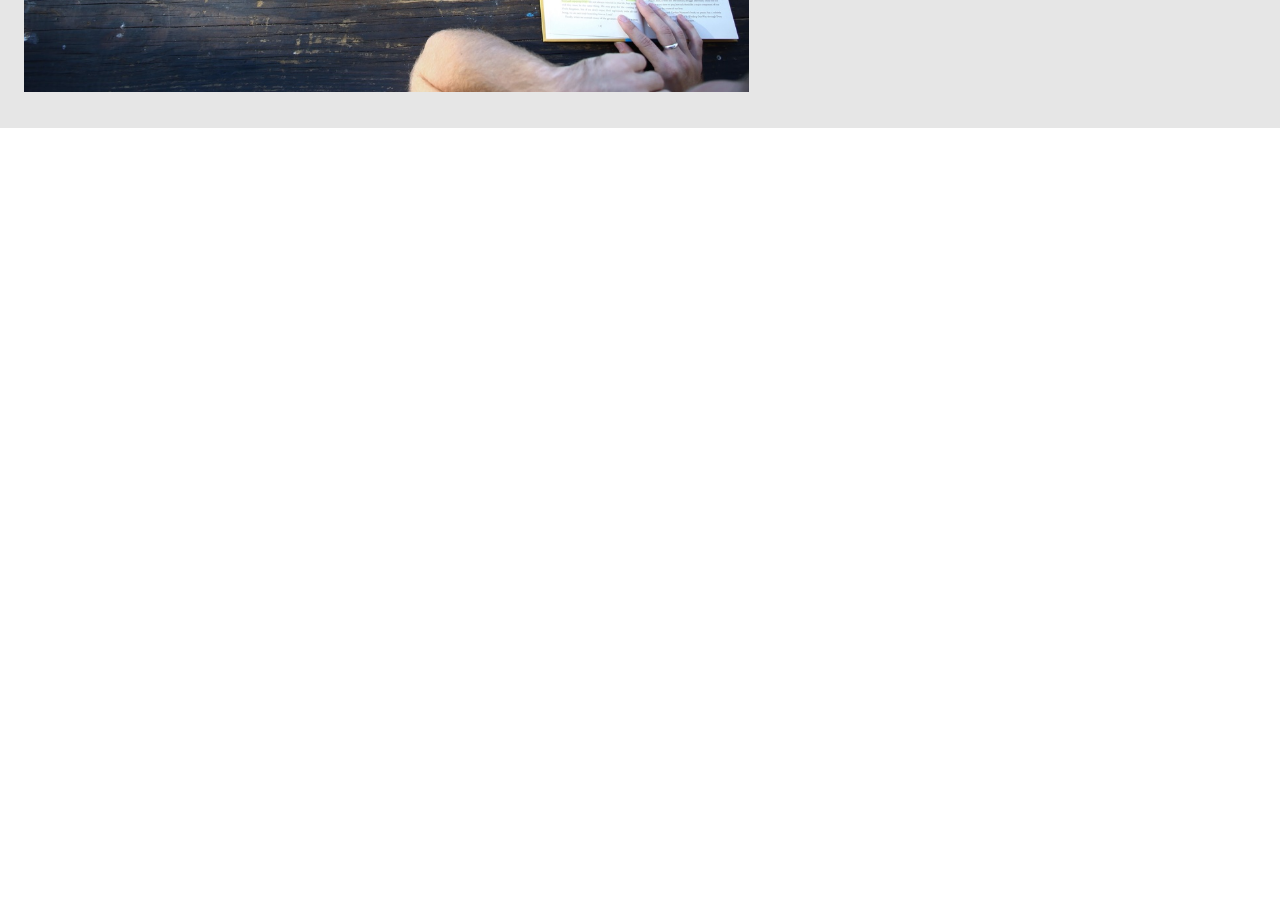
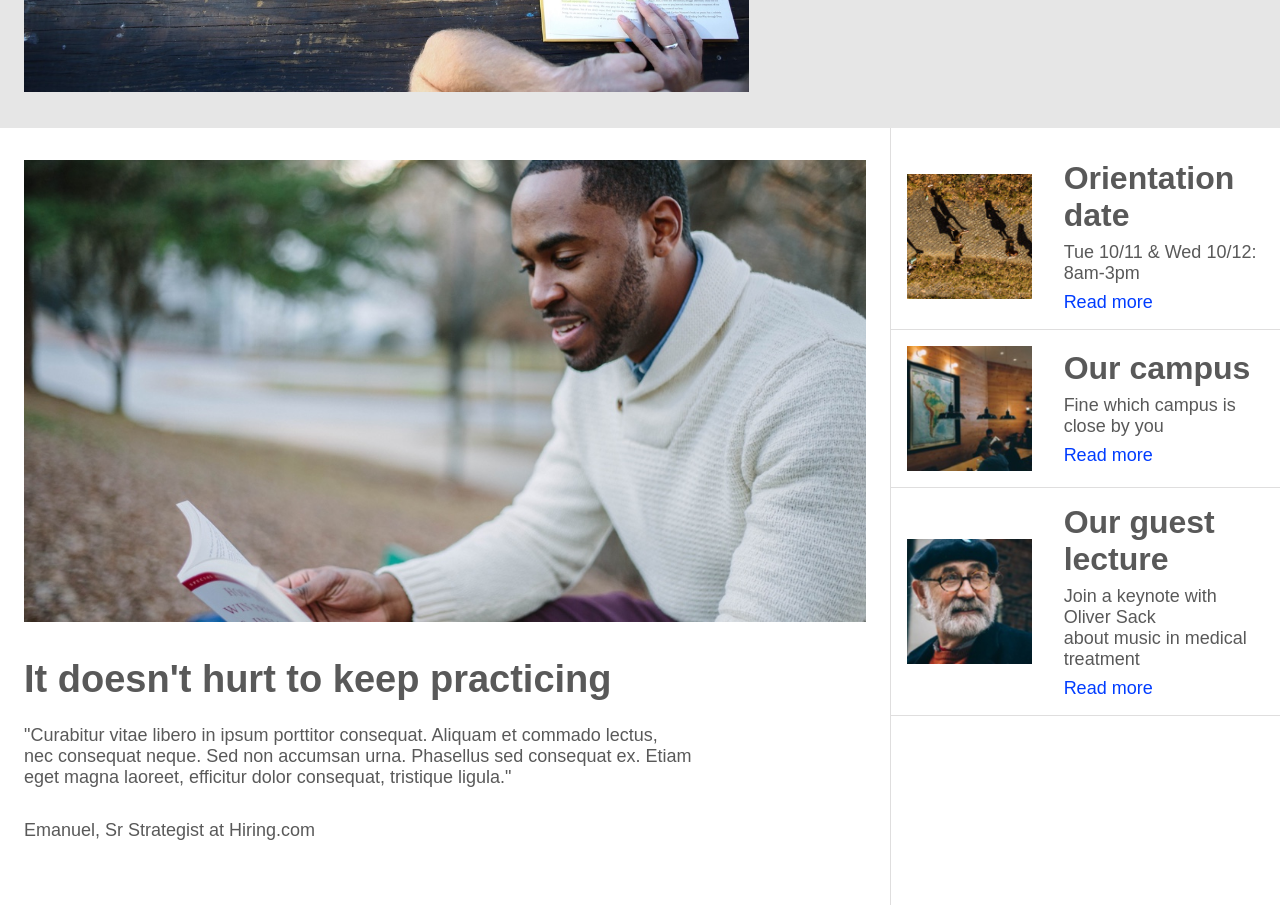
Before and after one commit to kongtuk2539/colmar-project, a plain HTML site: page index.html in a window 1280 px wide. Shown: the part 540-1445 px from the top of the page. Before the commit the page ends 800 px from the top, so only its background shows below. Drawn offline with Linux system fonts and the light colour scheme; a web font is replaced by a local one.

Commit message:
add section information

```diff
--- a/index.html
+++ b/index.html
@@ -22,7 +22,7 @@
                     <li>For companies</li>
                     <li>Sign in</li>
                 </ul>
-               <!-- When the screen changes to phone model this ul is work -->
+                <!-- When the screen changes to phone model this ul is work -->
                 <ul class="on-phone">
                     <li><img src="images/ic-logo.svg" alt="logo"></li>
                     <li><img src="images/ic-on-campus.svg" alt="on-campus-logo"></li>
@@ -37,7 +37,7 @@
             <!-- section hero -->
             <section class="hero">
                 <div class="img-banner">
-                    <img src="images/banner.jpg" alt="people-reading-books">
+                    <img src="images/banner.jpg" alt="people reading books">
                 </div>
 
                 <div class="content-hero">
@@ -52,6 +52,94 @@
                     <a href="#">Start here</a>
                 </div>
             </section>
+
+            <!-- section information -->
+            <section class="information">
+                <div class="main-content-info">
+                    <img src="images/information-main.jpg"
+                        alt="a man reading a book">
+                    <h2>
+                        It doesn't hurt to keep practicing
+                    </h2>
+                    <p>
+                        "Curabitur vitae libero in ipsum porttitor consequat.
+                        Aliquam et commado lectus, <br>
+                        nec consequat neque. Sed non accumsan urna. Phasellus
+                        sed consequat ex. Etiam <br>
+                        eget magna laoreet, efficitur dolor consequat, tristique
+                        ligula."
+                    </p>
+                    <p class="name">
+                        Emanuel, Sr Strategist at Hiring.com
+                    </p>
+                </div>
+
+                <div class="card-content-info">
+
+                    <div class="card-info">
+                        <img src="images/information-orientation.jpg"
+                            alt="people walking in the park"
+                            class="on-windows">
+                        <img src="images/information-orientation-mobile.jpg"
+                            alt="people walking in the park"
+                            class="on-phone">
+                        <div class="text-info">
+                            <h3>
+                                Orientation date
+                            </h3>
+                            <p>
+                                Tue 10/11 & Wed 10/12: 8am-3pm
+                            </p>
+                            <a href="#">
+                                Read more
+                            </a>
+                        </div>
+                    </div>
+
+                    <div class="card-info">
+
+                        <img src="images/information-campus.jpg"
+                            alt="library" class="on-windows">
+                        <img src="images/information-campus-mobile.jpg"
+                            alt="library" class="on-phone">
+                        <div class="text-info">
+                            <h3>
+                                Our campus
+                            </h3>
+                            <p>
+                                Fine which campus is close by you
+                            </p>
+                            <a href="#">
+                                Read more
+                            </a>
+                        </div>
+                    </div>
+
+                    <div class="card-info">
+
+                        <img src="images/information-guest-lecture.jpg"
+                            alt="old man with white beard wearing glasses"
+                            class="on-windows">
+                        <img
+                            src="images/information-guest-lecture-mobile.jpg"
+                            alt="old man with white beard wearing glasses"
+                            class="on-phone">
+                        <div class="text-info">
+                            <h3>
+                                Our guest lecture
+                            </h3>
+                            <p>
+                                Join a keynote with Oliver Sack <br>
+                                about music in medical treatment
+                            </p>
+                            <a href="#">
+                                Read more
+                            </a>
+                        </div>
+                    </div>
+
+                </div>
+            </section>
         </main>
     </body>
 </html>
--- a/style.css
+++ b/style.css
@@ -153,3 +153,127 @@ section.hero a:hover {
     width: 100%;
   }
 }
+
+/* main content section information on windows */
+div.card-info img.on-phone {
+    display: none;
+}
+
+section.information {
+    display: flex;
+    flex-direction: row;
+    width: 100%;
+}
+
+/* main content */
+div.main-content-info {
+    padding: 32px 24px;
+}
+
+div.main-content-info img {
+    width: 100%;
+}
+
+div.main-content-info h2 {
+    margin-top: 32px;
+    font-size: 38px;
+    color: #595959;
+}
+
+div.main-content-info p {
+    margin: 24px 0 32px 0;
+    font-size: 18px;
+    color: #595959;
+}
+
+div.main-content-info p.name {
+    margin-bottom: 32px;
+}
+
+/* card content */
+div.card-content-info {
+    border-left: 1.5px solid #dfdede;
+    display: flex;
+    flex-direction: column;
+    padding-top: 16px;
+    width: 40%;
+}
+
+div.card-info {
+    display: flex;
+    flex-direction: row;
+    align-items: center;
+    padding: 16px;
+    border-bottom: 1.5px solid #dfdede;
+}
+
+div.card-info:hover {
+    background-color: #dfdede;
+    cursor: pointer;
+}
+
+div.card-info img.on-windows {
+    width: 35%;
+    height: auto;
+}
+
+div.card-info div.text-info {
+    padding-left: 2rem;
+    display: flex;
+    flex-direction: column;
+    gap: 8px;
+    font-size: 18px;
+    color: #595959;
+}
+
+div.text-info h3 {
+    font-size: 32px;
+}
+
+div.text-info a {
+    text-decoration: none;
+    color: #003cff;
+}
+
+div.text-info a:hover {
+    text-decoration: underline;
+    color: #4671ff;
+}
+
+/* main content section information on phone */
+@media screen and (max-width: 768px) {
+    div.main-content-info {
+        display: none;
+        border-bottom: none;
+    }
+
+    div.card-content-info {
+        padding: 0;
+        margin-bottom: 0;
+    }
+
+    div.card-info {
+        flex-direction: column;
+        align-items: flex-start;
+        padding: 16px;
+        border-bottom: none;
+    }
+
+    div.card-content-info {
+        width: 100%;
+    }
+
+    div.card-info img.on-windows {
+        display: none;
+    }
+
+    div.card-info img.on-phone {
+        display: block;
+        width: 100%;
+    }
+
+    div.card-info div.text-info {
+        padding-top: 16px;
+        padding-left: 16px;
+    }
+}
```
